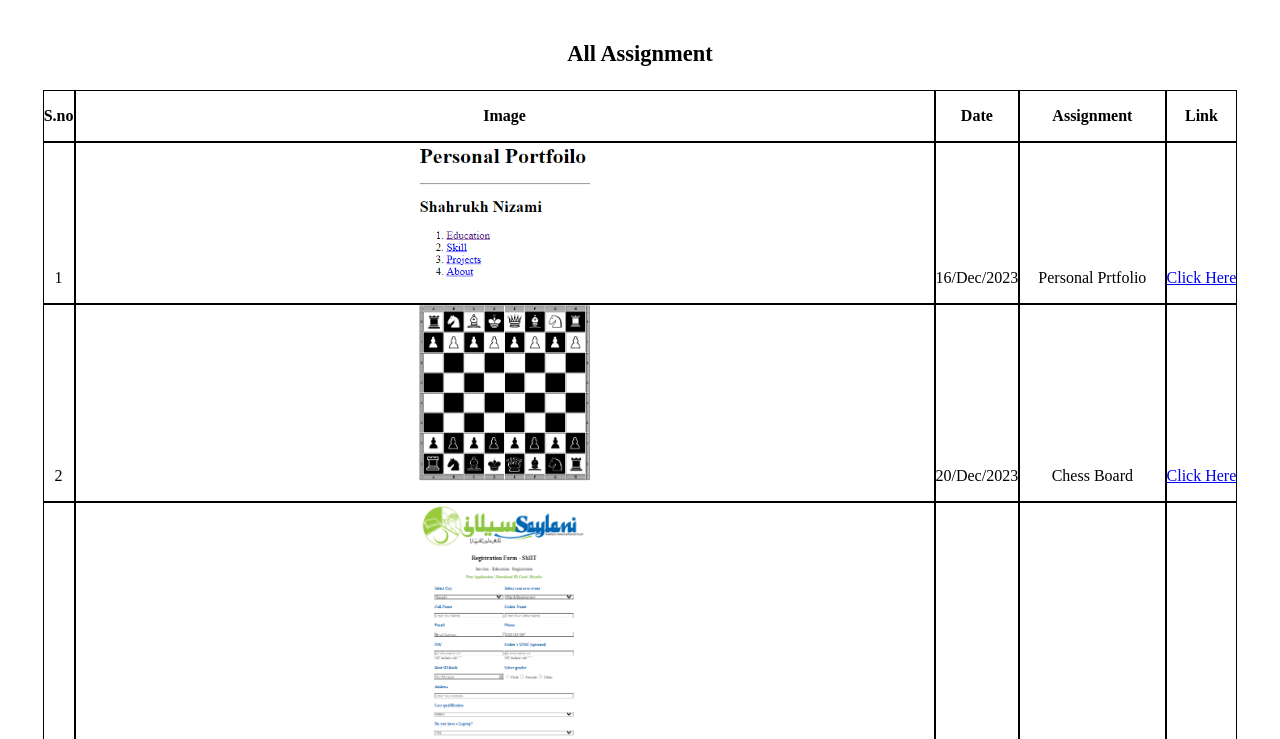
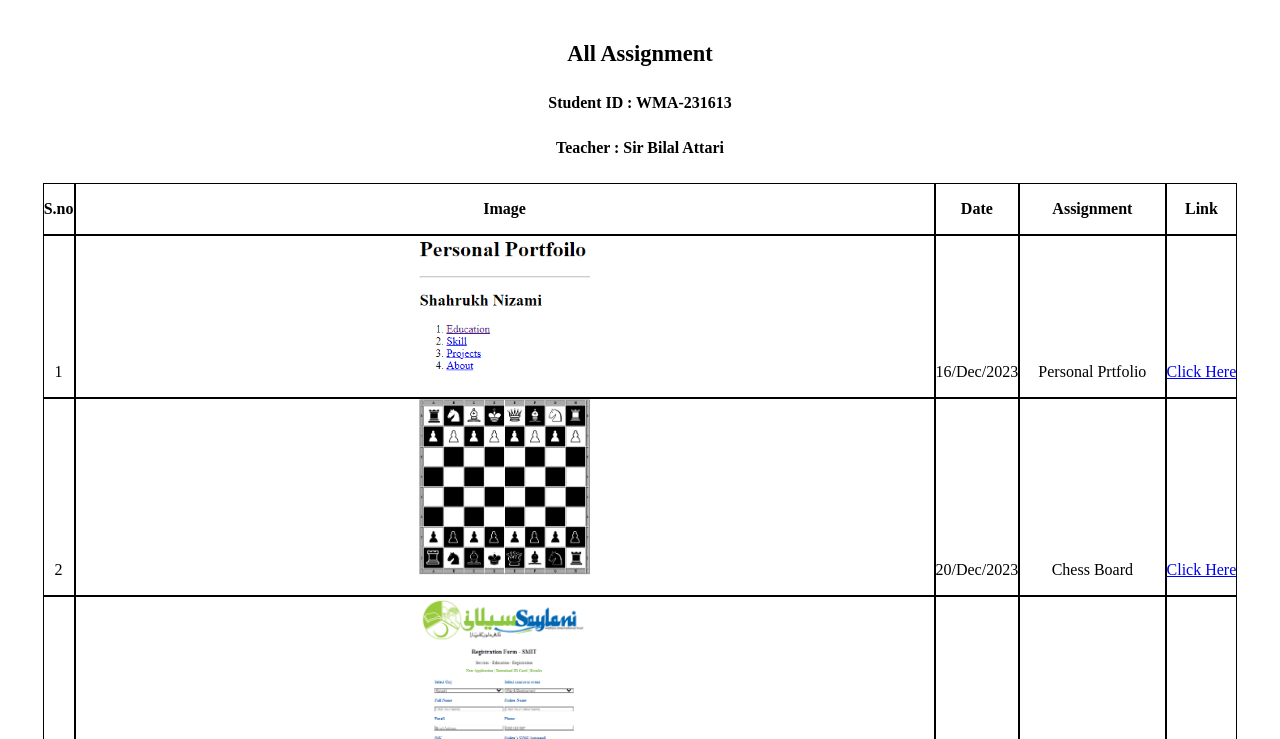
Before and after one commit to shahrukhnizami/Assignment, a plain HTML site: page index.html in a window 1280 px wide. Shown: the part 61-800 px from the top of the page. Drawn offline with Linux system fonts and the light colour scheme; a script that the page names is missing.

Commit message:
Update index.html

```diff
--- a/index.html
+++ b/index.html
@@ -10,9 +10,12 @@
 </head>
 <body>
     <h1>Shahrukh Nizami</h1>
+
         <div class="Table">
         <div class="Title">
             <h3>All Assignment</h3>
+            <h5>Student ID : WMA-231613</h5>
+            <h5>Teacher : Sir Bilal Attari</h5>
         </div>
         <div class="Heading">
             <div class="Cell">
```
